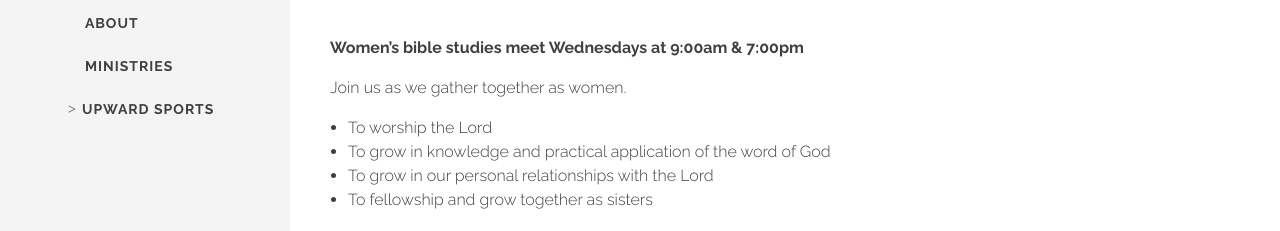
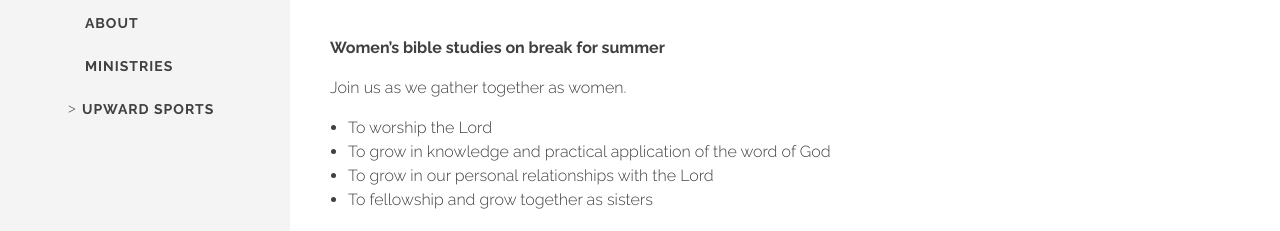
Before and after one commit to tybenz/lifepoint.github.io, a Jekyll site: the page built from ministries/womens-ministry/index.md, in a window 1280 px wide. Shown: the part 300-531 px from the top of the page. Built offline with Jekyll 4.4.1, drawn with Linux system fonts in a browser that asks for light colours; some web fonts are replaced.

Commit message:
Update index.md

```diff
--- a/ministries/womens-ministry/index.md
+++ b/ministries/womens-ministry/index.md
@@ -6,7 +6,7 @@ title: Women's Ministry
 published: true
 ---
 
-**Women's bible studies meet Wednesdays at 9:00am & 7:00pm**
+**Women's bible studies on break for summer**
 
 Join us as we gather together as women.
 
```
